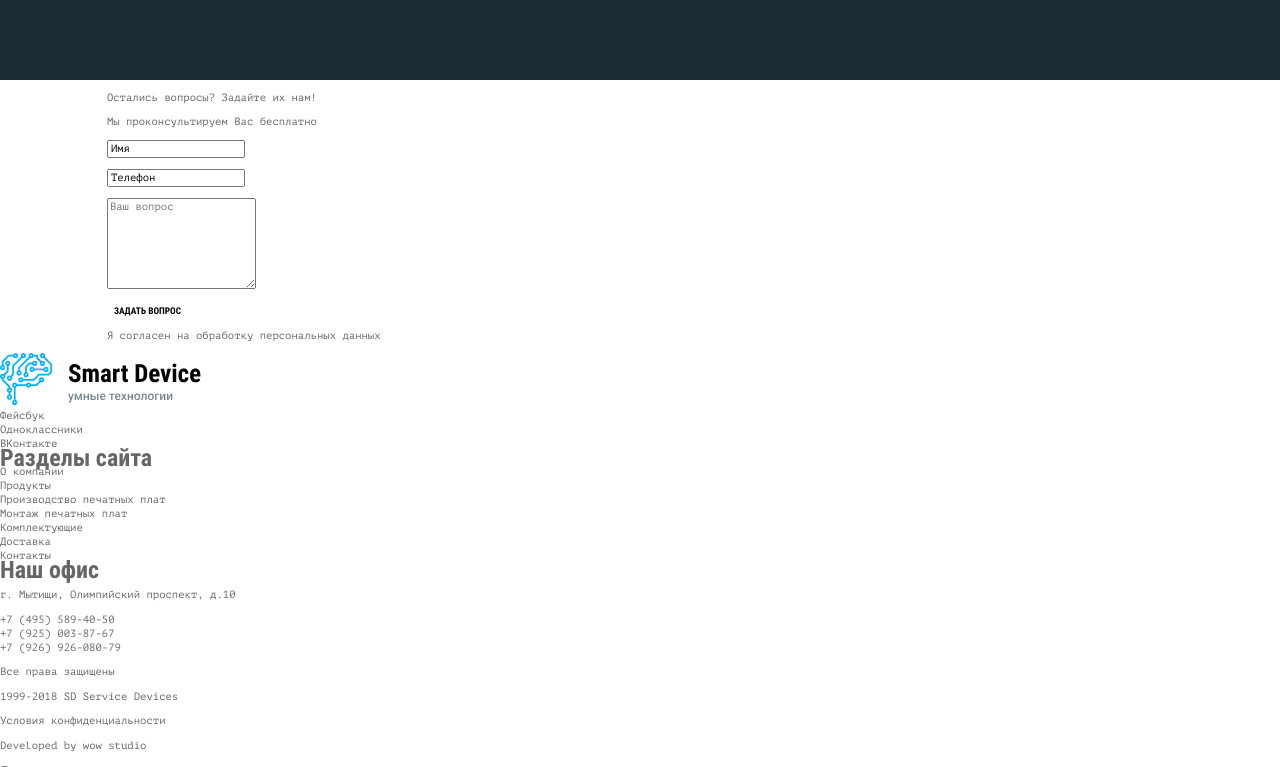
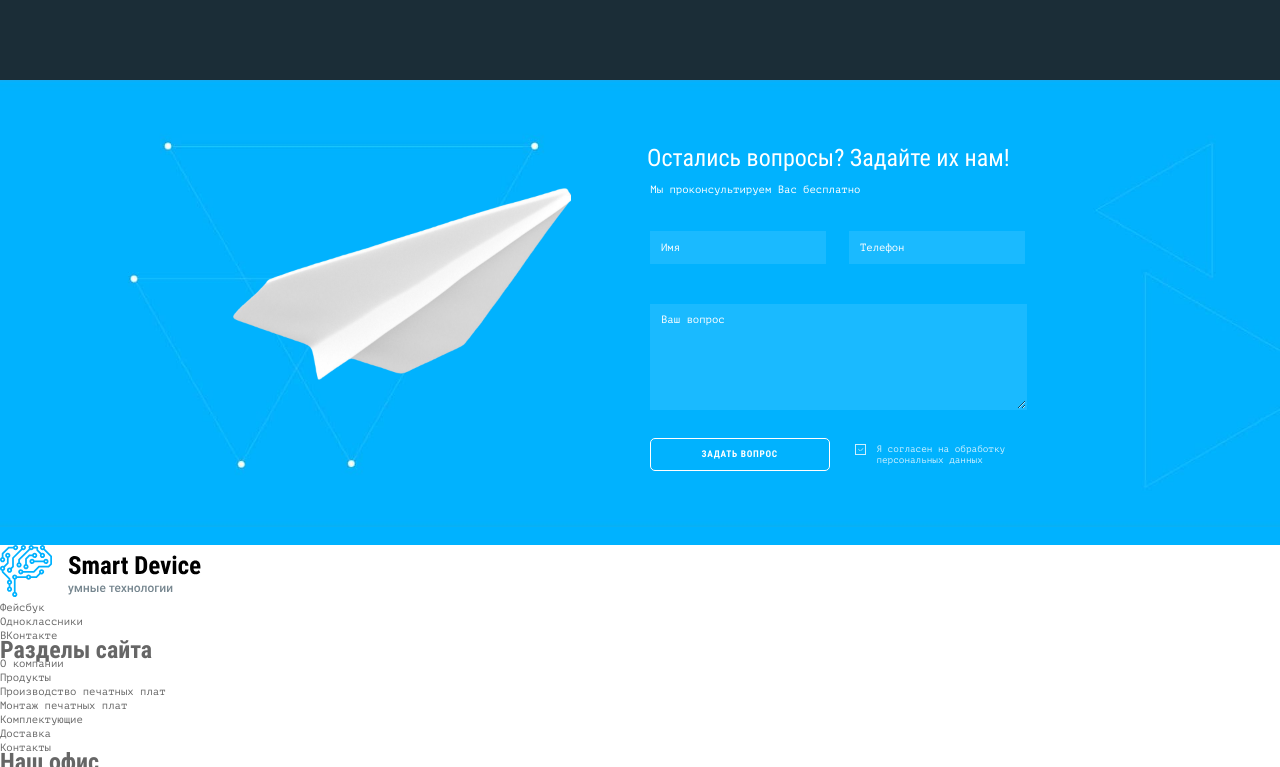
Before and after one commit to Alqanar/smart_device, a website: page source/index.html in a window 1280 px wide. Shown: the part 2033-2800 px from the top of the page. Drawn offline with nearby package versions, Linux system fonts and the light colour scheme; files that its build step writes are made by us from their sources.

Commit message:
added styles for the communication-form section

```diff
--- a/source/index.html
+++ b/source/index.html
@@ -35,8 +35,8 @@
     <section class="banner main-content__banner">
       <div class="wrapper banner__wrapper">
         <div class="banner__wrapper-title">
-          <h1 class="title title--index banner__title">Печатные платы</h1>
-          <p class="banner__text">производство и монтаж, поставка комплектующих, блоков и модулей</p>
+          <h1>Печатные платы</h1>
+          <p>производство и монтаж, поставка комплектующих, блоков и модулей</p>
           <a class="button button--blue banner__button" href="#">Получить бесплатную консультацию</a>
           <a class="link banner__link" href="#features">Скролл вниз</a>
         </div>
@@ -57,38 +57,36 @@
         <h2 class="visual-hidden">Наши преимущества</h2>
         <ul class="same-list features__list">
           <li class="features__item features__item--watch">
-            <h3 class="title features__title">Оперативные сроки</h3>
-            <p class="features__text">Усовершенствованная логистическая система позволяет нам просчитывать
+            <h3>Оперативные сроки</h3>
+            <p>Усовершенствованная логистическая система позволяет нам просчитывать
               стоимость, производить и доставлять заказы плат и комплектующих в самые короткие сроки.</p>
           </li>
           <li class="features__item features__item--providers">
-            <h3 class="title features__title">Крупные поставщики</h3>
-            <p class="features__text">Нашими поставщиками являются такие крупные мировые компании как: OSRAM, CREE,
+            <h3>Крупные поставщики</h3>
+            <p>Нашими поставщиками являются такие крупные мировые компании как: OSRAM, CREE,
               HOLGLITRONIC, REFOND. Сотрудничество с такими компаниями обеспичивает хорошее качество нашей продукции.
             </p>
           </li>
           <li class="features__item features__item--confidentiality">
-            <h3 class="title features__title">Полная конфиденциальность</h3>
-            <p class="features__text">По желанию клиента мы обеспечиваем полную конфеденциальность.</p>
+            <h3>Полная конфиденциальность</h3>
+            <p>По желанию клиента мы обеспечиваем полную конфеденциальность.</p>
           </li>
           <li class="features__item features__item--cost">
-            <h3 class="title features__title">Персонализация стоимости</h3>
-            <p class="features__text">Мы подбираем определенную фабрику, поставщиков, вид доставки, чтобы установить
+            <h3>Персонализация стоимости</h3>
+            <p>Мы подбираем определенную фабрику, поставщиков, вид доставки, чтобы установить
               ту цену, которая Вас устраивает.</p>
           </li>
         </ul>
       </section>
       <section class="about-company block-merging__about-company">
         <div class="wrapper about-company__wrapper">
-          <h2 class="title about-company__title">О компании</h2>
-          <p class="about-company__text">Мы поставляем электронные комплектующие, производим печатные платы и
-            предоставляем
-            мировые технологии с 1997 года. Выполняем срочные заказы и пилотные образцы до 10 дней.</p>
-          <p class="about-company__text">Наши поставщики - мировые производители электронных компонентов: OSRAM, CREE,
+          <h2>О компании</h2>
+          <p>Мы поставляем электронные комплектующие, производим печатные платы и
+            предоставляем мировые технологии с 1997 года. Выполняем срочные заказы и пилотные образцы до 10 дней.</p>
+          <p>Наши поставщики - мировые производители электронных компонентов: OSRAM, CREE,
             HOLGLITRONIC, REFOND. Печатные платы и комплектующие Service Devices применяются на предприятиях Российских
             Железных Дорог (РЖД), РоссАвтоПрома (ВАЗ, АвтоГАЗ), МинАтома, СпецМедТехники. Среди наших клиентов
-            крупнейшие
-            Производители светотехники России.</p>
+            крупнейшие Производители светотехники России.</p>
           <a class="link button button--company about-company__button" href="#">Подробнее</a>
         </div>
       </section>
@@ -96,7 +94,7 @@
     <section class="services main-content__services">
       <div class="wrapper services__wrapper">
         <h2 class="visual-hidden">Услуги</h2>
-        <p class="services__text">Service Device предлагает следующие товары и услуги</p>
+        <p>Service Device предлагает следующие товары и услуги</p>
         <ul class="same-list services__list">
           <li class="services__item">
             <a class="link services__link services__link--production" href="#">Производство печатных плат</a>
@@ -115,32 +113,29 @@
         <span class="communication-form__paper-airplan"></span>
         <div class="communication-form__wrapper-content">
           <h2 class="visual-hidden">Форма для связи</h2>
-          <p class="communication-form__tagline">Остались вопросы? Задайте их нам!</p>
-          <p class="communication-form__text">Мы проконсультируем Вас бесплатно</p>
-          <form class="communication-form__form" action="https://echo.htmlacademy.ru" method="post">
+          <p>Остались вопросы? Задайте их нам!</p>
+          <p>Мы проконсультируем Вас бесплатно</p>
+          <form action="https://echo.htmlacademy.ru" method="post">
             <div class="communication-form__wrapper-input">
-              <p class="communication-form__row">
+              <span class="communication-form__row communication-form__row--input">
                 <label class="visual-hidden" for="name">Представьтесь</label>
-                <input class="communication-form__input" id="name" type="text" name="name" value="Имя" required>
-              </p>
-              <p class="communication-form__row">
+                <input id="name" type="text" name="name" value="Имя" required>
+              </span>
+              <span class="communication-form__row communication-form__row--input">
                 <label class="visual-hidden" for="tel">Укажите ваш номер телефона</label>
-                <input class="communication-form__input" id="tel" type="tel" name="tel" value="Телефон" required>
-              </p>
+                <input id="tel" type="tel" name="tel" value="Телефон" required>
+              </span>
             </div>
-            <p class="communication-form__row">
+            <span class="communication-form__row communication-form__row--textarea">
               <label class="visual-hidden" for="question">Напишите свой вопрос</label>
-              <textarea class="communication-form__textarea" id="question" name="question" rows="7"
-                placeholder="Ваш вопрос"></textarea>
-            </p>
+              <textarea id="question" name="question" rows="7" placeholder="Ваш вопрос"></textarea>
+            </span>
             <div class="communication-form__wrapper-button">
-              <button class="button communication-form__button" type="submit">Задать вопрос</button>
-              <p class="communication-form__row">
-                <input class="visual-hidden communication-form__checkbox" type="checkbox" name="personal-data"
-                  id="personal-data" checked>
-                <label class="communication-form__label communication-form__label--checkbox" for="personal-data">Я
-                  согласен на обработку персональных данных</label>
-              </p>
+              <button class="button button--form communication-form__button" type="submit">Задать вопрос</button>
+              <label class="communication-form__label communication-form__label--checkbox">
+                <input type="checkbox" name="personal-data" id="personal-data" checked>
+                <p>Я согласен на обработку персональных данных</p>
+              </label>
             </div>
           </form>
         </div>
--- a/source/sass/blocks/button.scss
+++ b/source/sass/blocks/button.scss
@@ -7,6 +7,8 @@
   background-color: transparent;
   border: 1px solid $white-color;
   border-radius: 5px;
+  transition-duration: 0.4s;
+  transition-property: background-color, color;
   text-transform: uppercase;
   font-weight: 700;
   text-decoration: none;
@@ -31,18 +33,6 @@
     color: $white-color;
     background-color: $blue-color;
     border: none;
-
-    &:hover,
-    &:focus {
-      color: $blue-color;
-      background-color: $white-color;
-      outline: none;
-    }
-
-    &:active {
-      color: $white-color;
-      background-color: lighten($blue-color, 30%);
-    }
   }
 
   &--company {
@@ -63,6 +53,28 @@
     }
   }
 
+  &--form {
+    width: 14.06vw;
+    padding: 0.78vw;
+    letter-spacing: 0.7px;
+    max-width: 14.06vw;
+  }
+
+  &--form,
+  &--blue {
+    &:hover,
+    &:focus {
+      color: $blue-color;
+      background-color: $white-color;
+      outline: none;
+    }
+
+    &:active {
+      color: $white-color;
+      background-color: lighten($blue-color, 30%);
+    }
+  }
+
 // @media (min-width: $tablet-width) {
 //   .button--index {
 //     padding: 15px 27px 17px 26px;
--- /dev/null
+++ b/source/sass/blocks/communication-form.scss
@@ -0,0 +1,183 @@
+.communication-form {
+  color: $white-color;
+  background-color: $blue-color;
+  background-image: url("../img/form@1x.jpg");
+  background-repeat: no-repeat;
+  background-position: top center;
+  background-size: 100vw auto;
+
+  @media (min-resolution: $retina-dpi), (min-resolution: $retina-dppx) {
+    background-image: url("../img/form@2x.jpg");
+  }
+}
+
+.communication-form__wrapper {
+  display: flex;
+  max-width: 64vw;
+  padding-top: 4.84vw;
+  padding-bottom: 5.78vw
+}
+
+.communication-form__paper-airplan {
+  display: block;
+  width: 26.61vw;
+  height: auto;
+  background-image: url("../img/paper_airplane@1x.png");
+  background-repeat: no-repeat;
+  background-position: 0.21vw 3.59vw;
+  background-size: 26.61vw auto;
+
+  @media (min-resolution: $retina-dpi), (min-resolution: $retina-dppx) {
+    background-image: url("../img/paper_airplane@2x.png");
+  }
+}
+
+.communication-form__wrapper-content {
+  padding-left: 5.94vw;
+}
+
+.communication-form__wrapper-content p + p {
+  padding-top: 0.625vw;
+  padding-left: 0.26vw;
+}
+
+.communication-form p {
+  margin: 0;
+}
+
+.communication-form h2 + p {
+  font-family: "Roboto Condensed", "Arial", sans-serif;
+  font-size: 1.875vw;
+  line-height: 2.6vw;
+}
+
+.communication-form form {
+  padding-top: 2.6vw;
+  padding-left: 0.21vw;
+  max-width: 29.69vw;
+}
+
+.communication-form__wrapper-input {
+  display: flex;
+}
+
+.communication-form__row {
+  display: inline-block;
+  flex-grow: 1;
+  flex-wrap: wrap;
+
+  &--input:nth-of-type(even) {
+    margin-left: 1.61vw;
+  }
+
+  &--textarea {
+    width: 100%;
+    margin-top: 40px;
+  }
+}
+
+.communication-form form input,
+.communication-form form textarea {
+  color: inherit;
+  background-color: lighten($blue-color, 5%);
+  border: 1px solid lighten($blue-color, 5%);
+  transition-duration: 0.4s;
+  transition-property: border-color;
+  padding-left: 0.8vw;
+  padding-right: 2.66vw;
+  text-transform: inherit;
+
+  &:hover {
+    border: 1px solid $white-color;
+  }
+
+  &:focus {
+    border: 1px solid darken($blue-color, 20%);
+  }
+
+  &:required:invalid {
+    border: 1px solid $input-error;
+  }
+}
+
+.communication-form form input {
+  height: 2.6vw;
+}
+
+.communication-form form textarea {
+  width: 100%;
+  padding-bottom: 0.73vw;
+  padding-top: 0.73vw;
+}
+
+.communication-form form textarea::-webkit-input-placeholder {
+  color: inherit;
+}
+
+.communication-form__wrapper-button {
+  display: flex;
+  flex-wrap: wrap;
+  margin-top: 1.9vw;
+}
+
+.communication-form__button {
+  color: inherit;
+}
+
+.communication-form form .communication-form__label--checkbox input {
+  position: absolute;
+  overflow: hidden;
+  width: 1px;
+  height: 1px;
+  margin: -1px;
+  padding: 0;
+  border: 0;
+  white-space: nowrap;
+  clip: rect(0 0 0 0);
+}
+
+.communication-form__label--checkbox {
+  position: relative;
+  display: inline-block;
+  font-size: 0.73vw;
+  line-height: 0.8vw;
+  color: rgba($white-color, 0.8);
+  transition-duration: 0.4s;
+  transition-property: color;
+  cursor: pointer;
+  padding-left: 1.98vw;
+  max-width: 45%;
+  padding-top: 0.47vw;
+  margin-left: 1.67vw;
+  flex-grow: 1;
+  flex-wrap: wrap;
+
+  &:hover,
+  &:focus-within {
+    color: $white-color;
+  }
+}
+
+.communication-form form .communication-form__label--checkbox p {
+  &::before {
+    position: absolute;
+    top: 0.47vw;
+    left: 0.31vw;
+    width: 0.83vw;
+    height: 0.83vw;
+    border: 1px solid rgba($white-color, 0.8);
+    content: "";
+  }
+}
+
+.communication-form form .communication-form__label--checkbox input:checked + p::after {
+  position: absolute;
+  top: 0.73vw;
+  left: 0.52vw;
+  width: 0.47vw;
+  height: 0.26vw;
+  background-image: url("../img/checkbox.svg");
+  background-repeat: no-repeat;
+  background-size: 100%;
+  content: "";
+}
--- a/source/sass/blocks/features.scss
+++ b/source/sass/blocks/features.scss
@@ -76,13 +76,15 @@
   }
 }
 
-.features__title {
+.features h3 {
+  margin: 0;
+  font-family: "Roboto Condensed", "Arial", sans-serif;
   font-size: 1.25vw;
   line-height: 1.7187vw;
   font-weight: 400;
 }
 
-.features__text {
+.features p {
   margin: 0;
   padding-top: 1.042vw;
 }
--- a/source/sass/global/color.scss
+++ b/source/sass/global/color.scss
@@ -9,3 +9,5 @@ $gray-color: #666666;
 $dark-gray: #1B2D37;
 
 $light-gray: #ebebeb;
+
+$input-error: #e52b50;
--- a/source/sass/style.scss
+++ b/source/sass/style.scss
@@ -15,3 +15,4 @@
 @import "blocks/features";
 @import "blocks/about-company";
 @import "blocks/services";
+@import "blocks/communication-form";
```
Also changed, not shown: source/sass/blocks/about-company.scss (+5 -3 lines), source/sass/blocks/banner.scss (+9 -3 lines), source/sass/blocks/services.scss (+4 -3 lines), source/sass/blocks/title.scss (+0 -7 lines), build/css/style.min.css, build/img/checkbox.svg (added), build/img/form@1x.jpg (added), build/img/form@2x.jpg (added), build/index.html, source/img/checkbox.svg (added), 1 other file.
